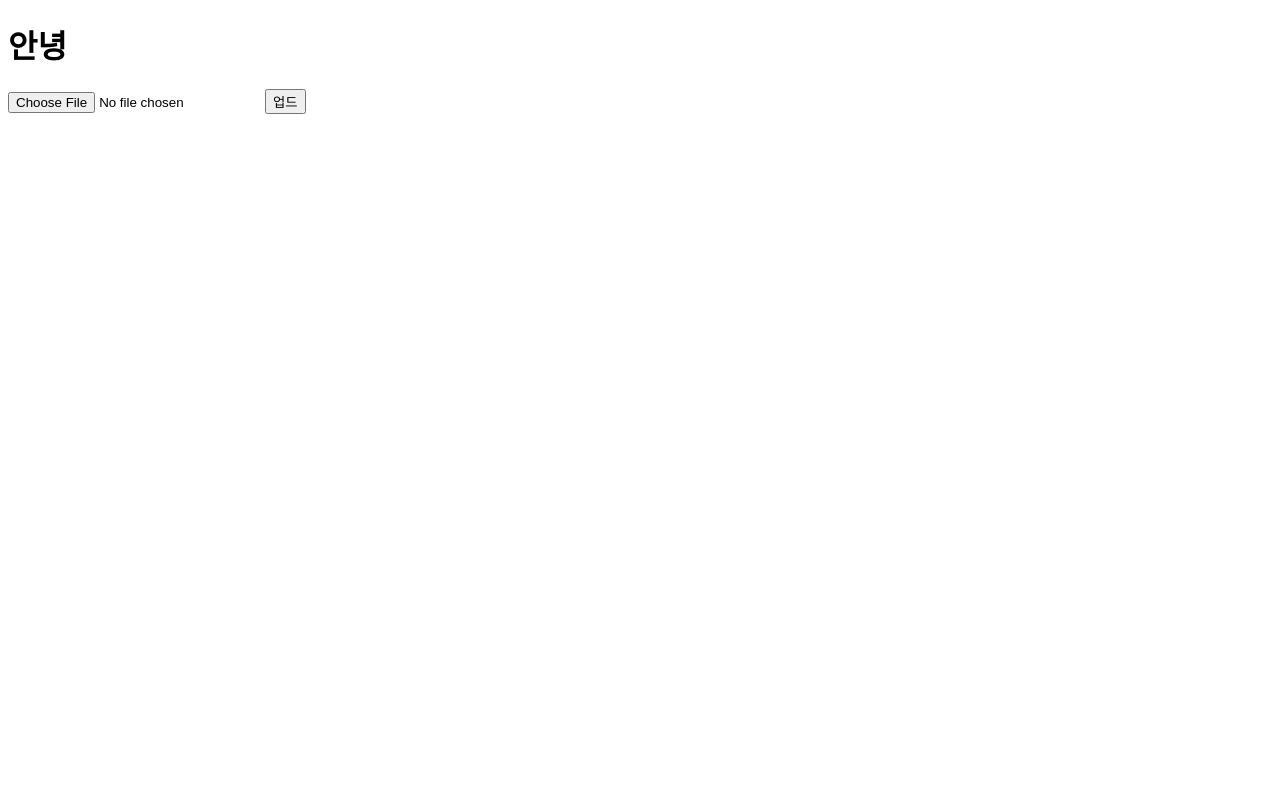
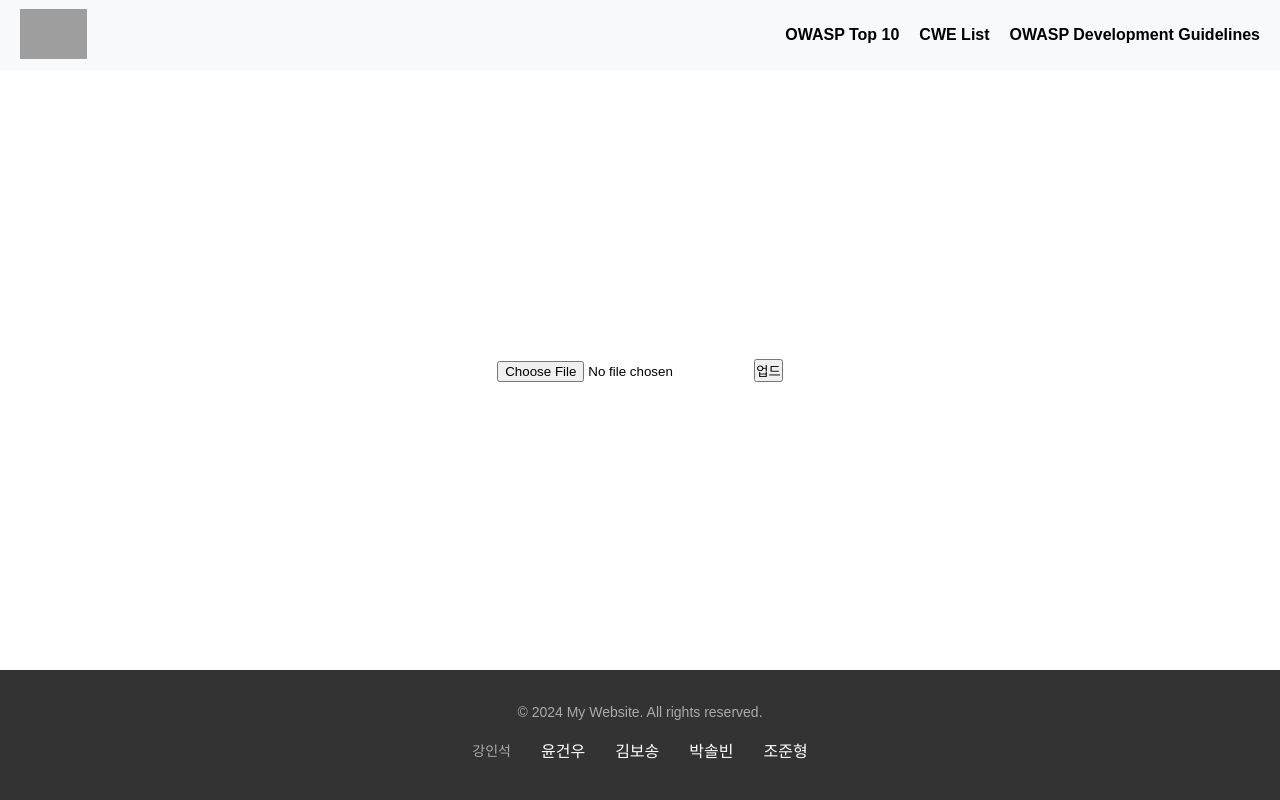
Before and after one commit to In-suk-kang/hanium_WEB, a Flask app: page / in a window 1280 px wide. Run offline with Flask 3, Linux system fonts and the light colour scheme; grey boxes are pictures that could not be loaded.

Commit message:
Add html,css

```diff
--- a/ai.py
+++ b/ai.py
@@ -3,7 +3,7 @@ import requests
 def check_vulnerabilities(filepath):
     with open(filepath, 'rb') as file:
         files = {'file': file}
-        url = 'http://43.203.218.174:5000/predict'
+        url = 'http://3.36.90.112:5000/predict' #AWS 동적 URL로 확인 필요
         response = requests.post(url, files=files)
 
     json_obj = json.loads(response.text)
--- /dev/null
+++ b/static/css/footer.css
@@ -0,0 +1,38 @@
+/* CSS */
+footer {
+  height :70px;
+  background-color: #333;
+  color: #fff;
+  padding: 30px 0;
+  text-align: center;
+  font-family: 'Arial', sans-serif;
+}
+
+.footer_info {
+  max-width: 1200px;
+  margin: 0 auto;
+  padding: 0 20px;
+}
+
+.footer_info p {
+  margin: 5px 0;
+}
+
+.footer_info address {
+  font-style: normal;
+  margin-top: 20px;
+  display: flex;
+  justify-content: center;
+  flex-wrap: wrap;
+}
+
+.footer_info address p {
+  margin: 0 15px;
+  padding: 5px 0;
+  font-size: 16px;
+}
+
+.footer_info p:first-of-type {
+  font-size: 14px;
+  color: #aaa;
+}
--- /dev/null
+++ b/static/css/header.css
@@ -0,0 +1,43 @@
+/* 전체 헤더 스타일링 */
+header {
+    height: 70px;
+    display: flex; /* h1과 nav를 가로로 배치 */
+    align-items: center; /* 세로 가운데 정렬 */
+    padding: 0 20px;
+    justify-content: space-between; /* h1은 왼쪽, nav는 오른쪽 정렬 */
+    background-color: #f8f9fa; /* 헤더 배경색 */
+}
+
+/* 로고 스타일링 */
+header h1 {
+    margin: 0; /* 기본 마진 제거 */
+    font-family: sans-serif;
+}
+
+header h1 a img {
+    height: 50px; /* 로고 이미지의 높이를 적절히 조절 */
+}
+
+/* 내비게이션 스타일링 */
+.nav ul {
+    list-style: none; /* 기본 리스트 스타일 제거 */
+    margin: 0;
+    padding: 0;
+    display: flex; /* 플렉스 박스로 설정하여 가로로 나열 */
+    align-items: center; /* 세로 가운데 정렬 */
+    font-family: sans-serif;
+}
+
+.nav ul li {
+    margin-left: 20px; /* 리스트 아이템 간 간격 설정 */
+}
+
+.nav ul li a {
+    text-decoration: none; /* 링크 밑줄 제거 */
+    color: #000; /* 링크 색상 설정 */
+    font-weight: bold;
+}
+
+.nav ul li a:hover {
+    color: #007bff; /* 링크에 마우스 오버 시 색상 변경 */
+}
--- /dev/null
+++ b/static/css/init.css
@@ -0,0 +1,48 @@
+/* http://meyerweb.com/eric/tools/css/reset/
+   v2.0 | 20110126
+   License: none (public domain)
+*/
+
+html, body, div, span, applet, object, iframe,
+h1, h2, h3, h4, h5, h6, p, blockquote, pre,
+a, abbr, acronym, address, big, cite, code,
+del, dfn, em, img, ins, kbd, q, s, samp,
+small, strike, strong, sub, sup, tt, var,
+b, u, i, center,
+dl, dt, dd, ol, ul, li,
+fieldset, form, label, legend,
+table, caption, tbody, tfoot, thead, tr, th, td,
+article, aside, canvas, details, embed,
+figure, figcaption, footer, header, hgroup,
+menu, nav, output, ruby, section, summary,
+time, mark, audio, video {
+	margin: 0;
+	padding: 0;
+	border: 0;
+	font-size: 100%;
+	font: inherit;
+	vertical-align: baseline;
+}
+/* HTML5 display-role reset for older browsers */
+article, aside, details, figcaption, figure,
+footer, header, hgroup, menu, nav, section {
+	display: block;
+}
+body {
+	line-height: 1;
+}
+ol, ul {
+	list-style: none;
+}
+blockquote, q {
+	quotes: none;
+}
+blockquote:before, blockquote:after,
+q:before, q:after {
+	content: '';
+	content: none;
+}
+table {
+	border-collapse: collapse;
+	border-spacing: 0;
+}
--- /dev/null
+++ b/static/css/input.css
@@ -0,0 +1,13 @@
+* {
+    margin: 0;
+    padding: 0;
+}
+
+.upload {
+    height: calc(100vh - 200px);
+    display: flex;
+    justify-content: center;
+    align-items: center;
+    margin : 0 10px;
+    border : 10px
+}
--- a/templates/input.html
+++ b/templates/input.html
@@ -4,12 +4,52 @@
     <meta charset="UTF-8">
     <meta name="viewport" content="width=device-width, initial-scale=1.0">
     <title>Document</title>
+    <link rel="stylesheet",type="text/css" href = "/static/css/init.css">
+    <link rel="stylesheet",type="text/css" href = "/static/css/header.css">
+    <link rel="stylesheet",type="text/css" href = "/static/css/footer.css">
+    <link rel="stylesheet",type="text/css" href = "/static/css/input.css">
+
 </head>
 <body>
-    <h1>안녕</h1>
-    <form id="upload-form" method="POST" enctype="multipart/form-data" action="/upload">
-        <input type="file" id="file-upload" name="file-upload">
-        <button type="submit">업드</button>
-    </form>
+    <header>
+        <h1>
+            <a href="/">
+                <em><img src="/img/logo.png" alt="SECURE CODING"></em>
+            </a>
+        </h1>
+        <nav class="nav">
+            <ul class="clearfix">
+                <li><a href="https://owasp.org/www-project-top-ten/">OWASP Top 10</a></li>
+                <li><a href="https://cwe.mitre.org/">CWE List</a></li>
+                <li><a href="https://www.owasp.org/index.php/Category:OWASP_Development_Guidelines">OWASP Development Guidelines</a></li>
+            </ul>
+        </nav>
+    </header>
+    <main>
+        <div class = "upload">
+            <form id="upload-form" method="POST" enctype="multipart/form-data" action="/upload">
+                <input type="file" id="file-upload" name="file-upload">
+                <button type="submit">업드</button>
+            </form>
+        </div>
+    </main>
+    <footer id="footer">
+        <div id="footer_info">
+           <div class="container">
+              <div class="row">
+                 <div class="footer_info">
+                    <p>&copy; 2024 My Website. All rights reserved.</p>
+                    <address>
+                        <p>강인석</p>
+                        <p>윤건우</p>
+                        <p>김보송</p>
+                        <p>박솔빈</p>
+                        <p>조준형</p>
+                    </address>
+                 </div>
+              </div>
+           </div>
+        </div>
+    </footer>
 </body>
 </html>
```
Also changed, not shown: static/css/output.css (added, +34 -0 lines), static/js/script.js (deleted, +0 -20 lines), templates/output.html (+35 -5 lines).
